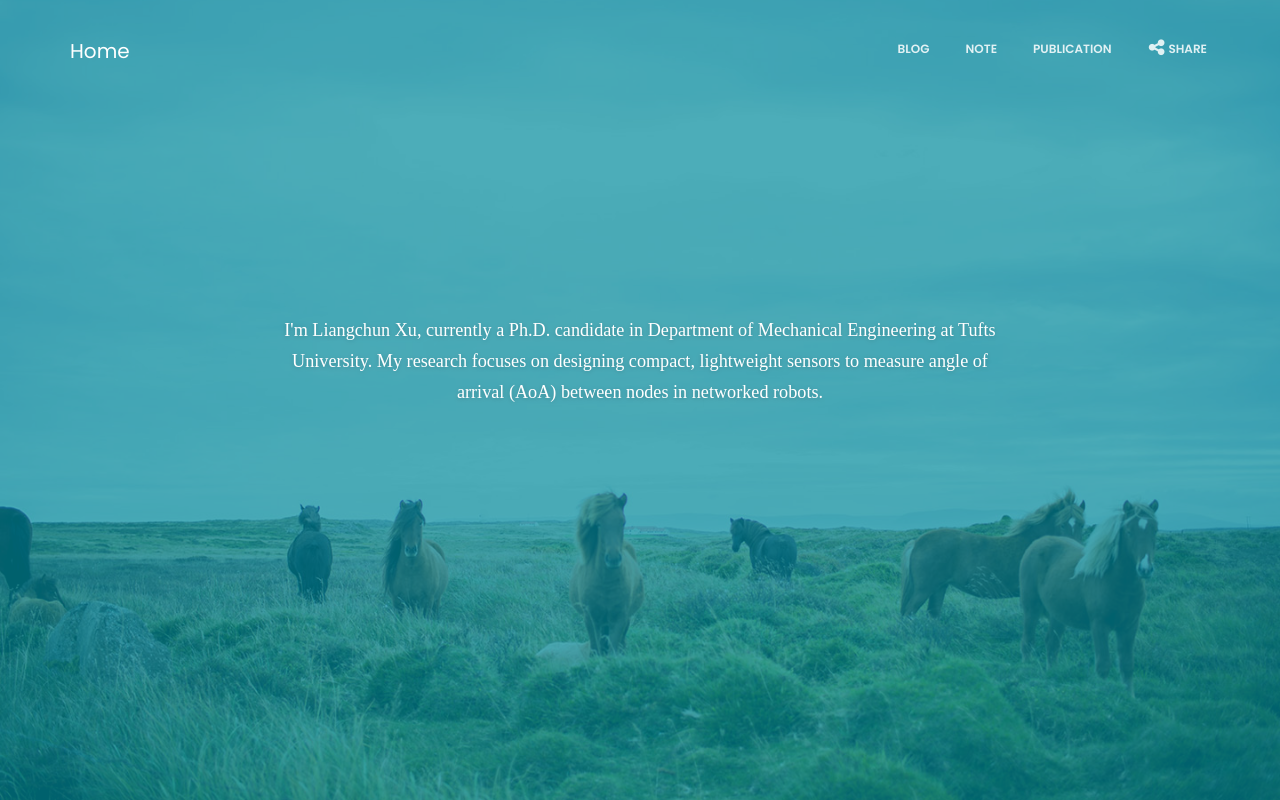
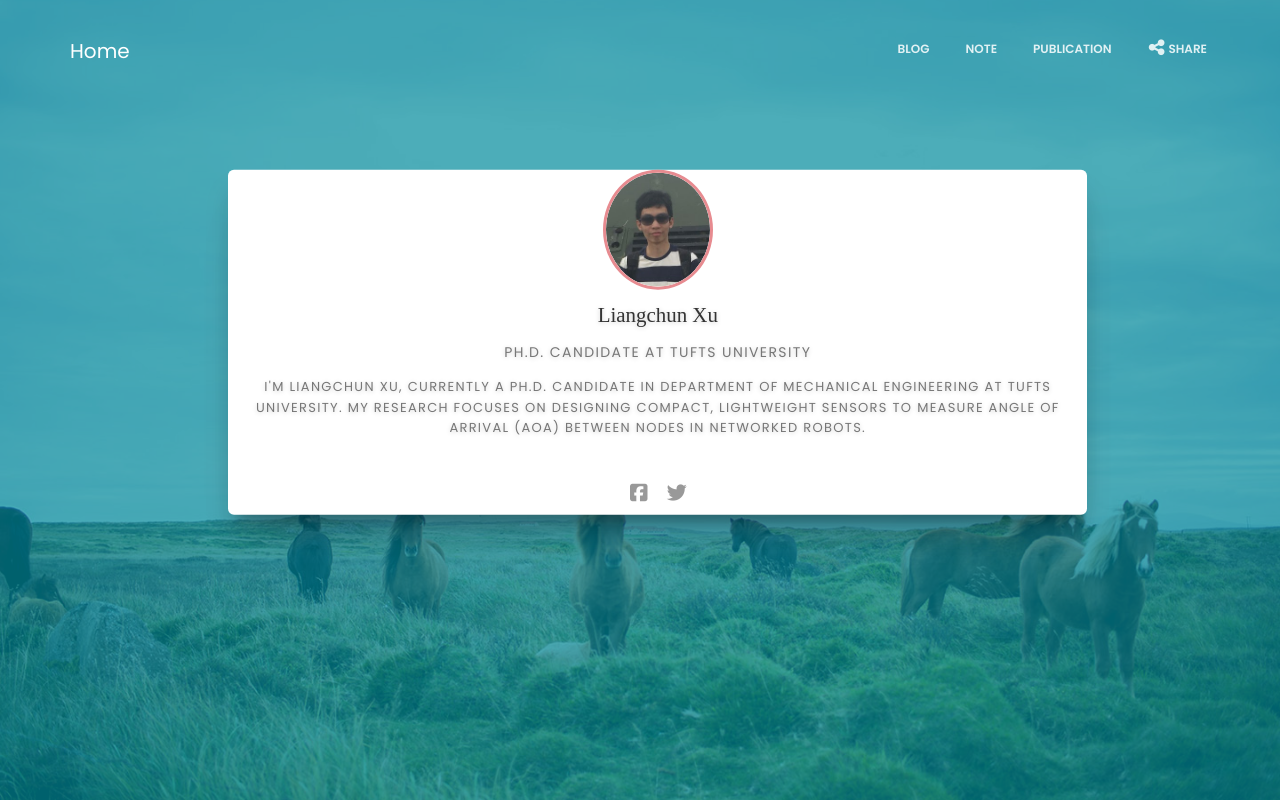
Before and after one commit to maiar/maiar.github.io, a plain HTML site: page index.html in a window 1280 px wide. Drawn offline with Linux system fonts and the light colour scheme; some packages are replaced by stand-ins of ours; a web font is replaced by a local one.

Commit message:
change the index page

```diff
--- a/index.html
+++ b/index.html
@@ -67,16 +67,45 @@
         </div>
     </nav>
 
-
     <div class="section section-header">
         <div class="parallax filter filter-color-blue">
-            <div class="image"
-                style="background-image: url('assets/img/header-2.jpeg')">
+            <div class="image" style="background-image:url('assets/img/header-2.jpeg')">
             </div>
             <div class="container">
                 <div class="content">
-                    <div class="title-area">
-                        <h4>I'm Liangchun Xu, currently a Ph.D. candidate in Department of Mechanical Engineering at Tufts University. My research focuses on designing compact, lightweight sensors to measure angle of arrival (AoA) between nodes in networked robots.</h4>
+                    <div class="team">
+                        <div class="row">
+                            <div class="col-md-10 col-md-offset-2">
+                                <div class="row">
+                                    <div class="col-md-10">
+                                        <div class="card card-member">
+                                            <div class="avatar avatar-danger">
+                                                <img alt="..." class="img-circle" src="assets/img/faces/face.png"/>
+                                            </div>
+                                            <div class="description">
+                                                <h3 class="title">Liangchun Xu</h3>
+                                                <p class="small-text">Ph.D. Candidate at Tufts University</p>
+                                                <p class="description">I'm Liangchun Xu, currently a Ph.D. candidate in Department of Mechanical Engineering at Tufts University. My research focuses on designing compact, lightweight sensors to measure angle of arrival (AoA) between nodes in networked robots.</p>
+                                            </div>
+                                            <div class="info">
+                                                <a href="https://www.facebook.com/profile.php?id=100007294547395" class="btn btn-social btn-facebook btn-simple">
+                                                    <i class="fa fa-facebook-square"></i>
+                                                </a>
+                                                <!--a href="#" class="btn btn-social btn-dribbble btn-simple">
+                                                    <i class="fa fa-dribbble"></i>
+                                                </a-->
+                                                <a href="https://twitter.com/whuer18" class="btn btn-social btn-twitter btn-simple">
+                                                    <i class="fa fa-twitter"></i>
+                                                </a>
+                                                <!--a href="#" class="btn btn-social btn-reddit btn-simple">
+                                                    <i class="fa fa-google-plus-square"></i>
+                                                </a-->
+                                            </div>
+                                        </div>
+                                    </div>
+                                </div>
+                            </div>
+                        </div>
                     </div>
                 </div>
             </div>
```
Also changed, not shown: assets/img/faces/face.png (added), assets/img/faces/face_1.jpg (deleted), assets/img/faces/face_2.jpg (deleted), assets/img/faces/face_3.jpg (deleted), assets/img/faces/face_4.jpg (deleted), assets/img/faces/face_5.jpg (deleted), assets/img/faces/face_6.jpg (deleted).
